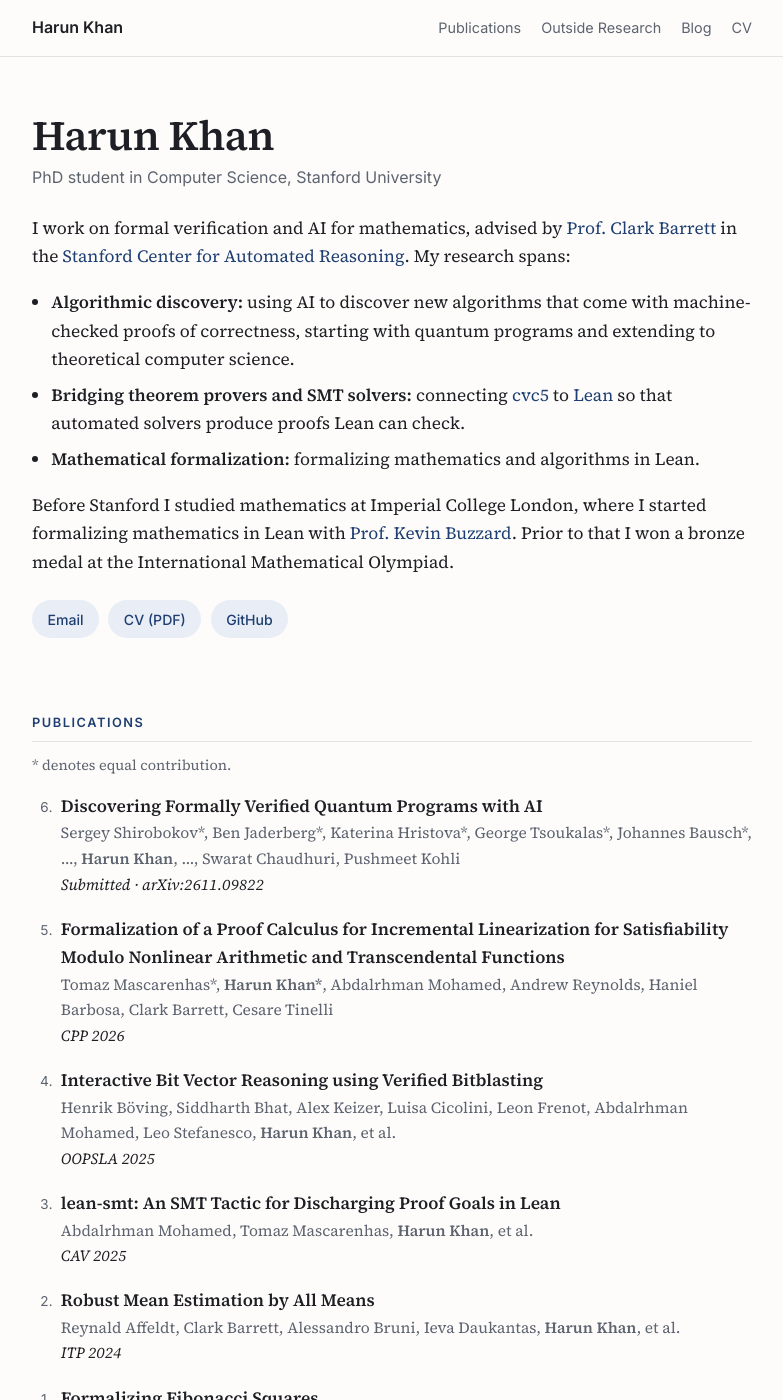
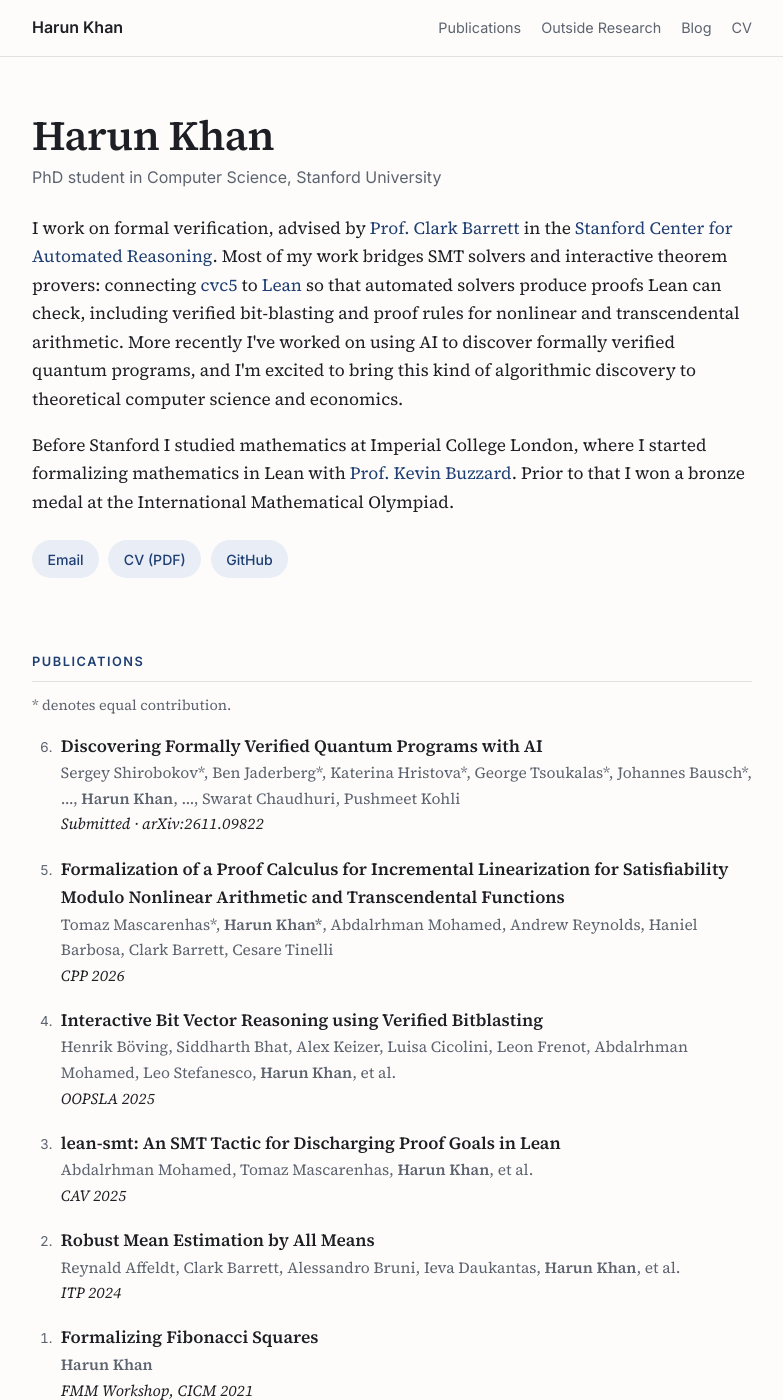
Before and after one commit to harunk-dev/website, a Jekyll site: the page built from index.html, in a window 1280 px wide and 1400 px high. Shown: the whole window, without its empty margins (248-1031 px from the left). Built offline with Jekyll 4.4.1, drawn with Linux system fonts in a browser that asks for light colours.

Commit message:
Rewrite intro as prose weighted toward SMT/Lean work
Co-Authored-By: Claude Opus 5.5 <noreply@anthropic.com>
Claude-Session: https://claude.ai/code/session_01734RpCjVag34boEXhMytMG

```diff
--- a/index.html
+++ b/index.html
@@ -7,17 +7,14 @@ layout: default
         <h1>Harun Khan</h1>
         <p class="tagline">PhD student in Computer Science, Stanford University</p>
         <p>
-          I work on formal verification and AI for mathematics, advised by
-          <a href="https://theory.stanford.edu/~barrett/">Prof. Clark Barrett</a> in the
-          <a href="https://centaur.stanford.edu/">Stanford Center for Automated Reasoning</a>. My research spans:
+          I work on formal verification, advised by <a href="https://theory.stanford.edu/~barrett/">Prof. Clark Barrett</a>
+          in the <a href="https://centaur.stanford.edu/">Stanford Center for Automated Reasoning</a>. Most of my work
+          bridges SMT solvers and interactive theorem provers: connecting <a href="https://cvc5.github.io/">cvc5</a> to
+          <a href="https://lean-lang.org/">Lean</a> so that automated solvers produce proofs Lean can check, including
+          verified bit-blasting and proof rules for nonlinear and transcendental arithmetic. More recently I've worked on
+          using AI to discover formally verified quantum programs, and I'm excited to bring this kind of algorithmic
+          discovery to theoretical computer science and economics.
         </p>
-        <ul class="themes">
-          <li><strong>Algorithmic discovery:</strong> using AI to discover new algorithms that come with machine-checked
-            proofs of correctness, starting with quantum programs and extending to theoretical computer science.</li>
-          <li><strong>Bridging theorem provers and SMT solvers:</strong> connecting <a href="https://cvc5.github.io/">cvc5</a>
-            to <a href="https://lean-lang.org/">Lean</a> so that automated solvers produce proofs Lean can check.</li>
-          <li><strong>Mathematical formalization:</strong> formalizing mathematics and algorithms in Lean.</li>
-        </ul>
         <p>
           Before Stanford I studied mathematics at Imperial College London, where I started
           formalizing mathematics in Lean with <a href="https://www.imperial.ac.uk/people/k.buzzard">Prof. Kevin Buzzard</a>.
--- a/style.css
+++ b/style.css
@@ -168,6 +168,3 @@ pre code { background: none; padding: 0; }
 }
 .pubs .title a { color: var(--fg); }
 .pubs .title a:hover { color: var(--accent); }
-
-.themes { margin: 0 0 1rem; padding-left: 1.2rem; }
-.themes li { margin-bottom: 0.45rem; }
```
